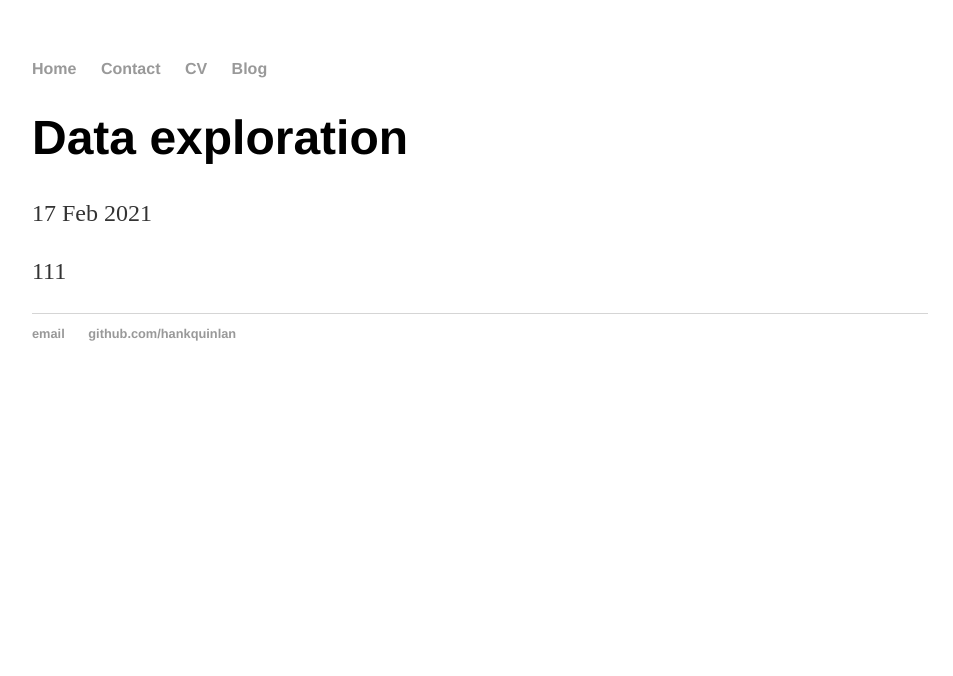
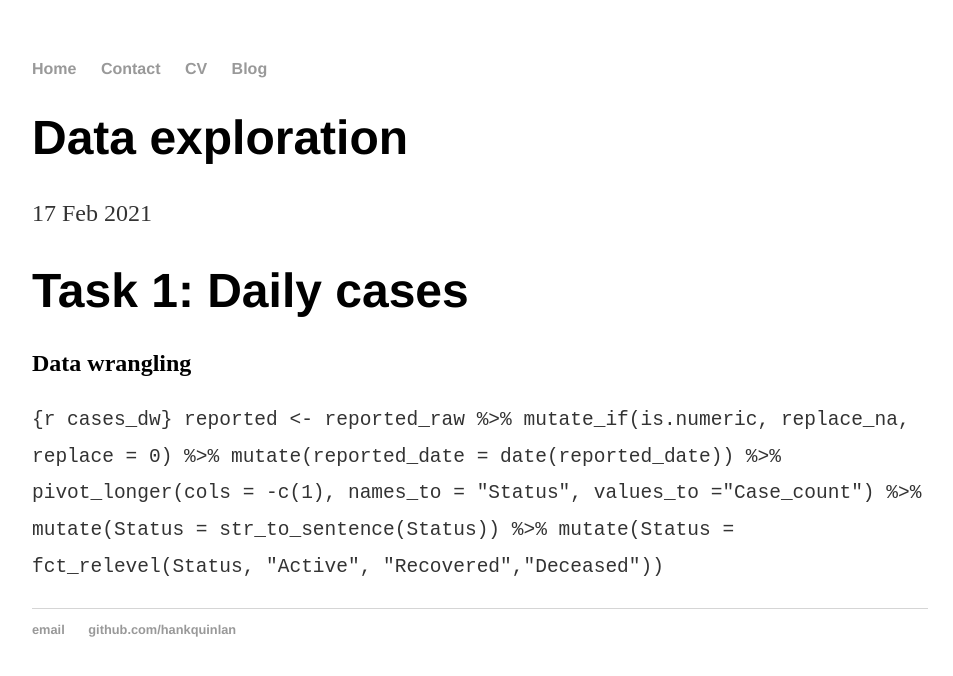
Before and after one commit to black12348602/black12348602.github.io, a Jekyll site: the page built from _posts/2021-02-17-Yichen-Xu-site-launched.md, in a window 1280 px wide. Shown: the top 676 px of the page, without its empty margins (160-1113 px from the left). Built offline with Jekyll 4.4.1, drawn with Linux system fonts in a browser that asks for light colours.

Commit message:
Update 2021-02-17-Yichen-Xu-site-launched.md

````diff
--- a/_posts/2021-02-17-Yichen-Xu-site-launched.md
+++ b/_posts/2021-02-17-Yichen-Xu-site-launched.md
@@ -4,4 +4,14 @@ title: "Data exploration"
 date: 2021-02-17
 ---
 
-111
+# Task 1: Daily cases
+## Data wrangling
+
+```{r cases_dw}
+reported <- reported_raw %>%
+  mutate_if(is.numeric, replace_na, replace = 0) %>%
+  mutate(reported_date = date(reported_date)) %>%
+  pivot_longer(cols = -c(1), names_to = "Status", values_to ="Case_count") %>%
+  mutate(Status = str_to_sentence(Status)) %>%
+  mutate(Status = fct_relevel(Status, "Active", "Recovered","Deceased"))
+```
````
